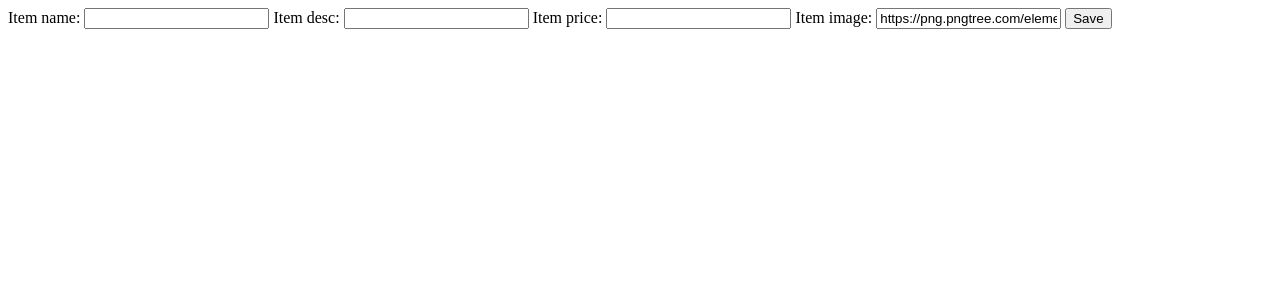
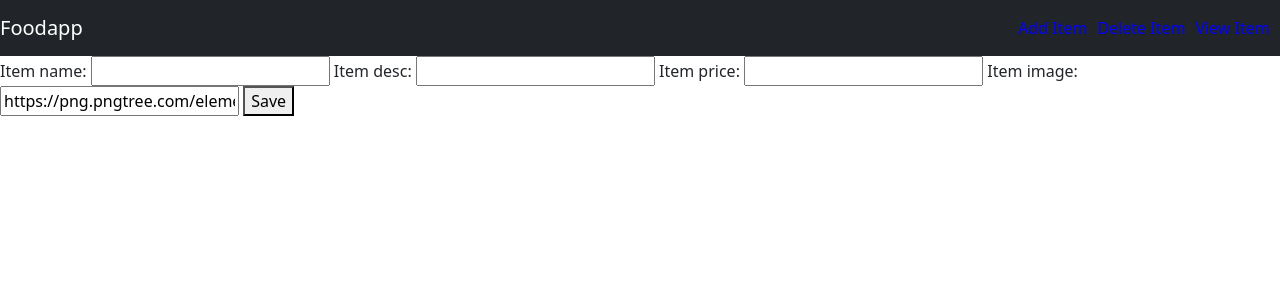
Before and after one commit to keshab051/djangofoodapp, a Django app: page /add/ in a window 1280 px wide. Shown: the top 300 px of the page. Run offline with Django 4.2, Linux system fonts and the light colour scheme.

Commit message:
adding update and delete funtionality

```diff
--- a/food/templates/food/base.html
+++ b/food/templates/food/base.html
@@ -32,7 +32,7 @@
         <a href="#" class="navbar-brand nav-link">Foodapp</a>
 
         <div class="navbar">
-            <a class="nav-item nav-link " href="#" style="color:blue; margin-right: 10px;">Add Item</a>
+            <a class="nav-item nav-link " href="{% url 'create_item' %}" style="color:blue; margin-right: 10px;">Add Item</a>
             <a class="nav-item nav-link " href="#" style="color:blue; margin-right: 10px;" >Delete Item</a>
             <a class="nav-item nav-link " href="#" style="color:blue; margin-right: 10px;"> View Item</a>
         </div>
--- a/food/templates/food/detail.html
+++ b/food/templates/food/detail.html
@@ -16,6 +16,7 @@ ma janxa ani execute garxa ani further execution
       <h1>{{item.item_name}}</h1>
       <h2>{{item.item_desc}}</h2>
       <h3>${{item.item_price}}</h3>
+      <a href="{% url 'delete_item' item.id %}">Delete</a>
     </div>
 
   </div>
--- /dev/null
+++ b/food/templates/food/item-delete.html
@@ -0,0 +1,6 @@
+<form method="POST">
+    {% csrf_token %}
+    <h2>Are you sure you want to delete the {{item.item_name}}</h2>
+    <button type="submit">Confirm</button>
+
+</form>
--- a/food/templates/food/item-form.html
+++ b/food/templates/food/item-form.html
@@ -1,5 +1,8 @@
+{% extends 'food/base.html' %}
+{% block body %}
 <form method="POST">
     {% csrf_token %}
     {{forms}}
     <button type="submit">Save</button>
 </form>
+{% endblock %}
--- a/food/urls.py
+++ b/food/urls.py
@@ -6,6 +6,9 @@ urlpatterns = [
     path('<int:item_id>/',views.detail,name='detail'),
     # for adding item from website insted of admin pannel
     path('add/',views.create_item,name='create_item'),
-
+    # edit
+    path('update/<int:id>/',views.update_item,name='update_item'),
+    # delete
+    path('delete/<int:id>/',views.delete_item,name='delete_item'),
 
     ]
--- a/food/views.py
+++ b/food/views.py
@@ -35,3 +35,20 @@ def create_item(request):
         return redirect('index')
 
     return render(request,'food/item-form.html',{'forms':form})
+
+def update_item(request,id):
+    item=Item.objects.get(pk=id)
+    form =ItemForm(request.POST or None,instance=item)
+    if form.is_valid():
+        form.save()
+        return redirect('index')
+
+    return render(request,'food/item-form.html',{'forms':form,'item':item})
+
+def delete_item(request,id):
+    item=Item.objects.get(id=id)
+    if request.method=='POST':
+        item.delete()
+        return redirect('index')
+
+    return render(request,'food/item-delete.html',{'item':item})
```
Also changed, not shown: db.sqlite3.
